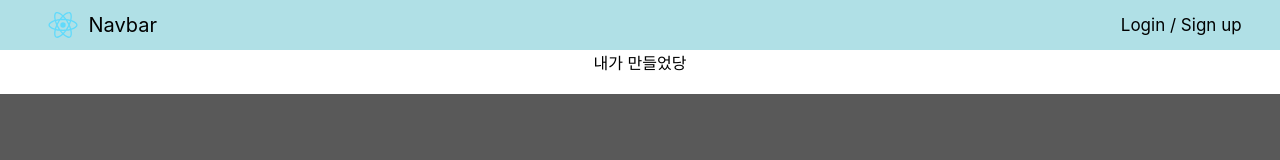
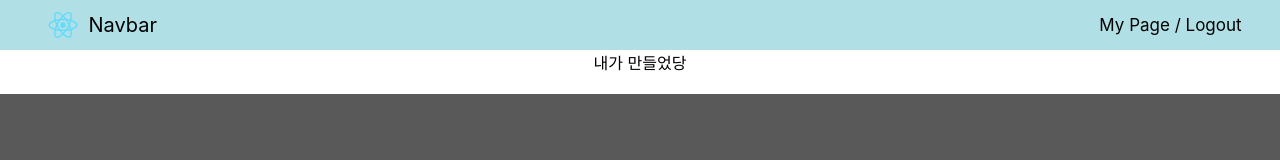
Before and after one commit to ndk6879/Board_Project, a React (Create React App) app in the folder board_project_front_sj/: page / in a window 1280 px wide. Shown: the top 160 px of the page. Built offline with nearby package versions, Linux system fonts and the light colour scheme.

Commit message:
feat: Add controller and UI for showing login state in Navbar

```diff
--- a/board_project_front_sj/src/components/Navbar.js
+++ b/board_project_front_sj/src/components/Navbar.js
@@ -7,6 +7,7 @@ import { useState } from "react";
 import { useNavigate, Link } from "react-router-dom";
 import logo from "../logo.svg";
 import LoginModal from "./LoginModal.js";
+import MyPageModal from "./MyPageModal.js";
 
 let Background = styled.div`
     background-color : powderblue;
@@ -44,6 +45,8 @@ let LoginModalBtn = styled.div`
 function Navbar() {
 
     let [loginModal, setLoginModal] = useState(false);
+    let [isLogin, setIsLogin] = useState(true);
+    let [myPageModal, setMyPageModal] = useState(false);
     let navigate = useNavigate();
 
     return (
@@ -56,11 +59,16 @@ function Navbar() {
                 </Link>
                 {/* <Logo onClick={() => {navigate("/")}}><LogoImg src={logo}/>Navbar</Logo>
                     -> 이런 식으로는? div에 navigate 써도 되나 */}
+                {
+                    !isLogin
+                    ? <LoginModalBtn onClick={() => { setLoginModal(!loginModal) }}>Login / Sign up</LoginModalBtn>
+                    : <LoginModalBtn onClick={() => { setMyPageModal(!myPageModal)}}>My Page / Logout</LoginModalBtn>
+                }
 
-                <LoginModalBtn onClick={() => { setLoginModal(!loginModal) }}>Login / Sign up</LoginModalBtn>
             </Background>
             <div style={{ position : "relative" }}>
                 { loginModal && <LoginModal setLoginModal={setLoginModal}/> }
+                { myPageModal && <MyPageModal setMyPageModal={setMyPageModal}/> }
             </div>
 
         </div>
```
